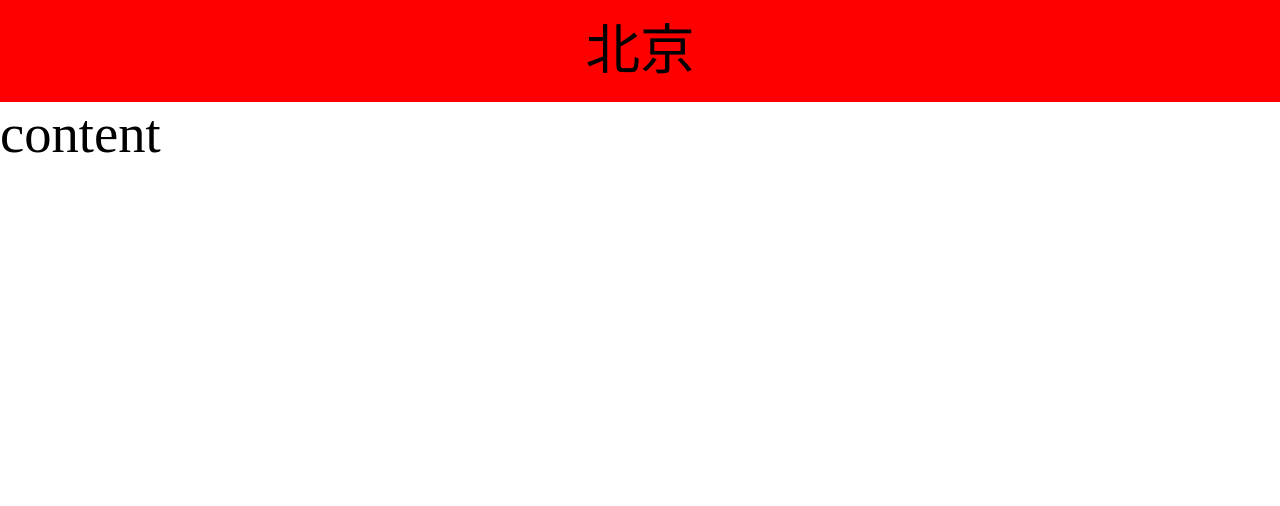
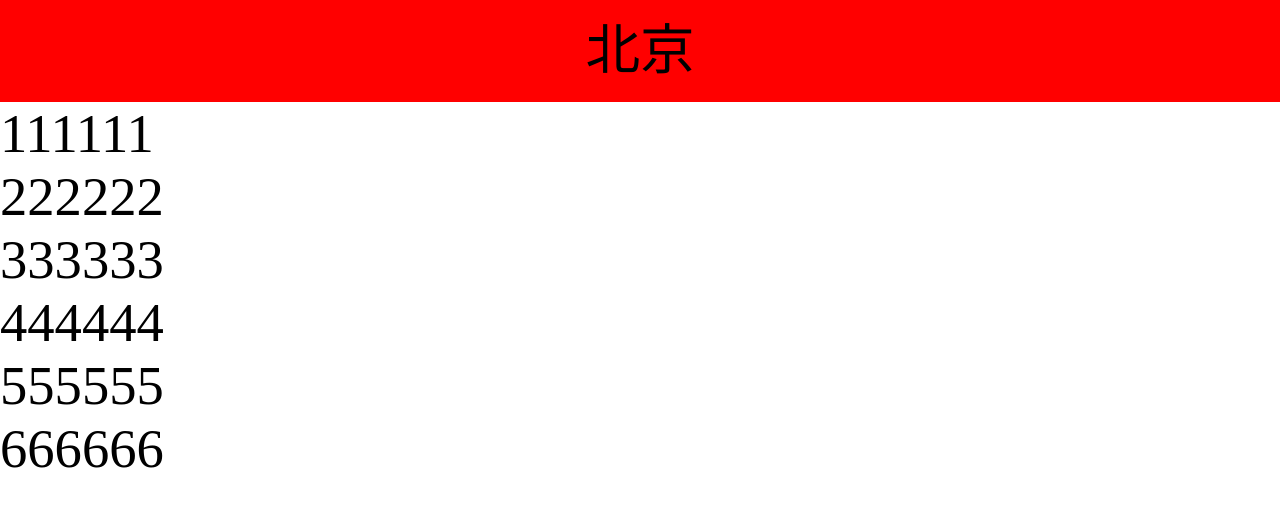
Before and after one commit to xiaomi666666/gloup, a plain HTML site: page src/index.html in a window 1280 px wide. Drawn offline with Linux system fonts and the light colour scheme.

Commit message:
完成内容

```diff
--- a/src/index.html
+++ b/src/index.html
@@ -17,7 +17,16 @@
         <header>
             北京
         </header>
-        <main>content</main>
+        <main>
+            <ul>
+                <li>111111</li>
+                <li>222222</li>
+                <li>333333</li>
+                <li>444444</li>
+                <li>555555</li>
+                <li>666666</li>
+            </ul>
+        </main>
     </div>
 </body>
 
```
